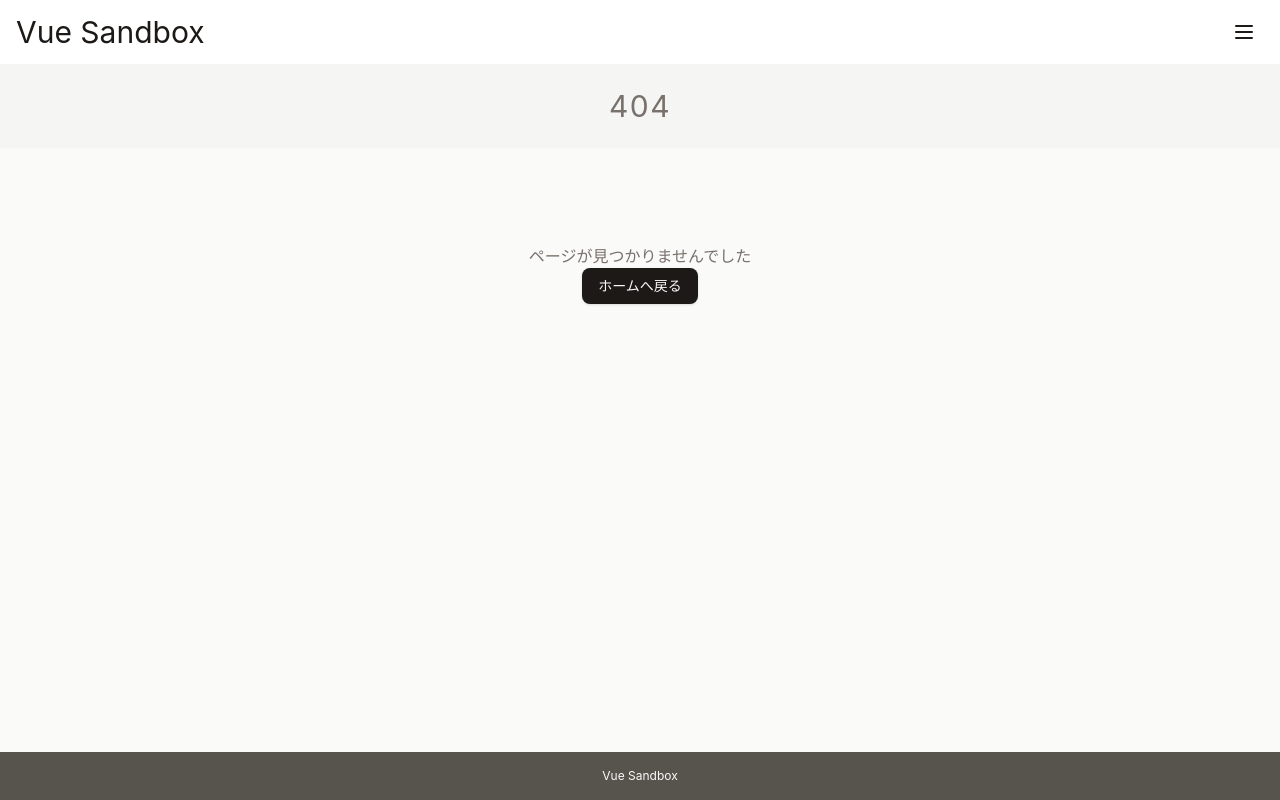
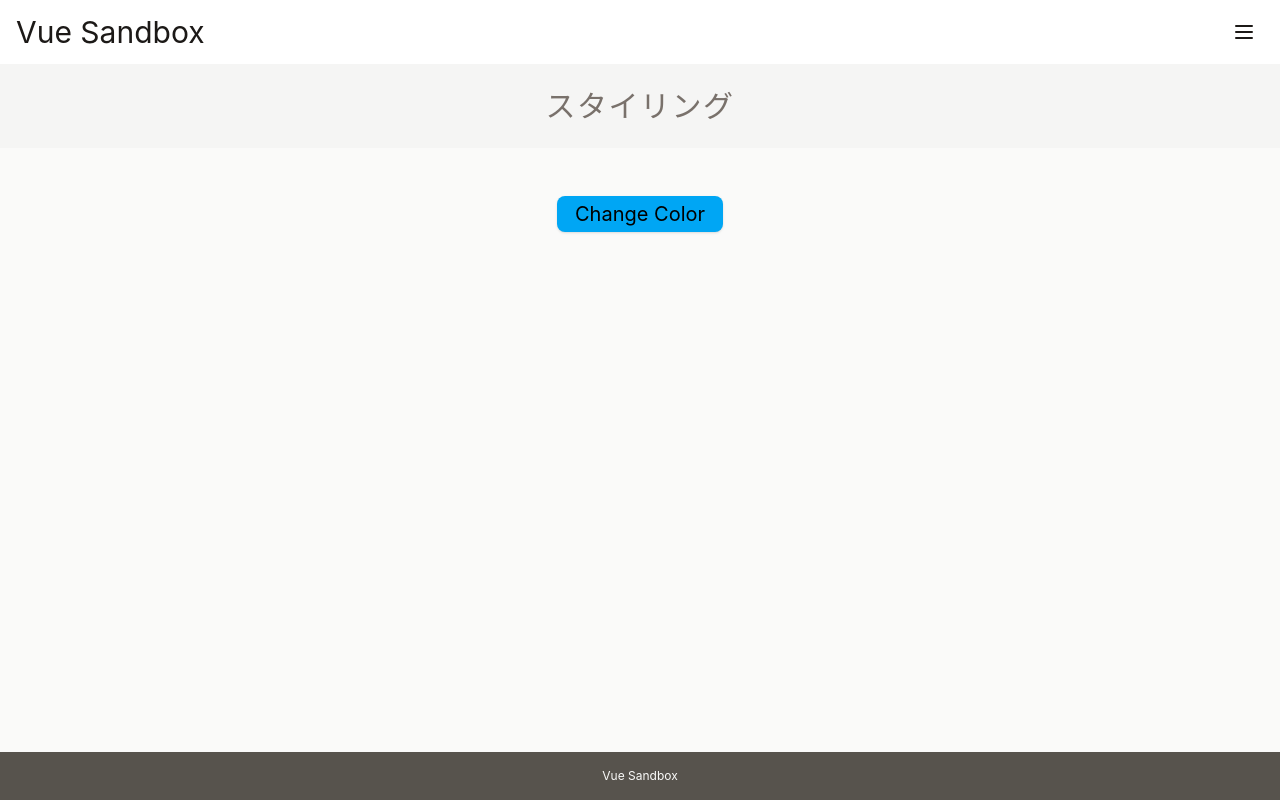
Before and after one commit to lateen-sail/learn-vue, a Vue app: page /styling in a window 1280 px wide. Before the commit this address had no page. Built offline with nearby package versions, Linux system fonts and the light colour scheme.

Commit message:
feat: スタイリング方法の学習

```diff
--- a/src/components/Layout.vue
+++ b/src/components/Layout.vue
@@ -127,6 +127,14 @@ const pageTitle = computed(() => {
                   監視プロパティ
                 </router-link>
               </li>
+              <li>
+                <router-link
+                  to="/styling"
+                  class="block py-2 px-3 hover:bg-stone-50 rounded-md transition-colors"
+                >
+                  スタイリング
+                </router-link>
+              </li>
             </ul>
           </div>
         </nav>
--- a/src/router/index.js
+++ b/src/router/index.js
@@ -8,6 +8,7 @@ import ComputedPage from "@/views/learning/Computed.vue";
 import MethodPage from "@/views/learning/Method.vue";
 import CachePage from "@/views/learning/Cache.vue";
 import WatchPage from "@/views/learning/Watch.vue";
+import StylingPage from "@/views/learning/Styling.vue";
 
 const routes = [
   {
@@ -71,6 +72,14 @@ const routes = [
         },
       },
       {
+        path: "/styling",
+        name: "Styling",
+        component: StylingPage,
+        meta: {
+          title: "スタイリング",
+        },
+      },
+      {
         path: "/:pathMatch(.*)*",
         name: "NotFound",
         component: NotFoundPage,
--- /dev/null
+++ b/src/views/learning/Styling.vue
@@ -0,0 +1,24 @@
+<template>
+  <Button
+    class="text-xl font-bold hover:bg-stone-400"
+    :class="{
+      'bg-amber-500 text-white': isActive,
+      'bg-sky-500 text-black': !isActive,
+    }"
+    :style="{
+      borderColor: isActive ? '#333333' : 'transparent',
+      borderWidth: '2px',
+      borderStyle: 'solid',
+    }"
+    @click="isActive = !isActive"
+  >
+    Change Color
+  </Button>
+</template>
+
+<script setup>
+import { ref } from "vue";
+import { Button } from "@/components/ui/button";
+
+const isActive = ref(false);
+</script>
```
